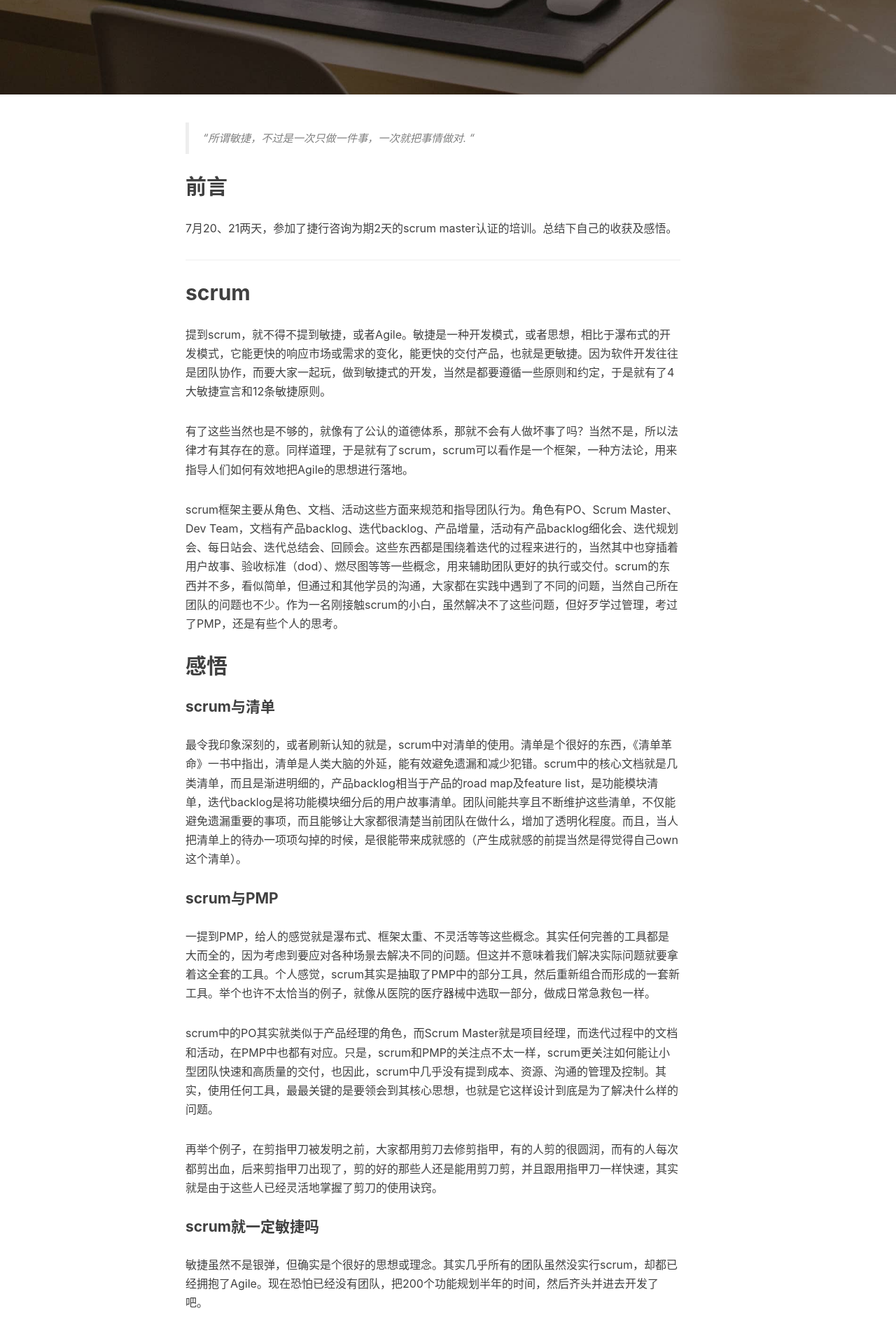
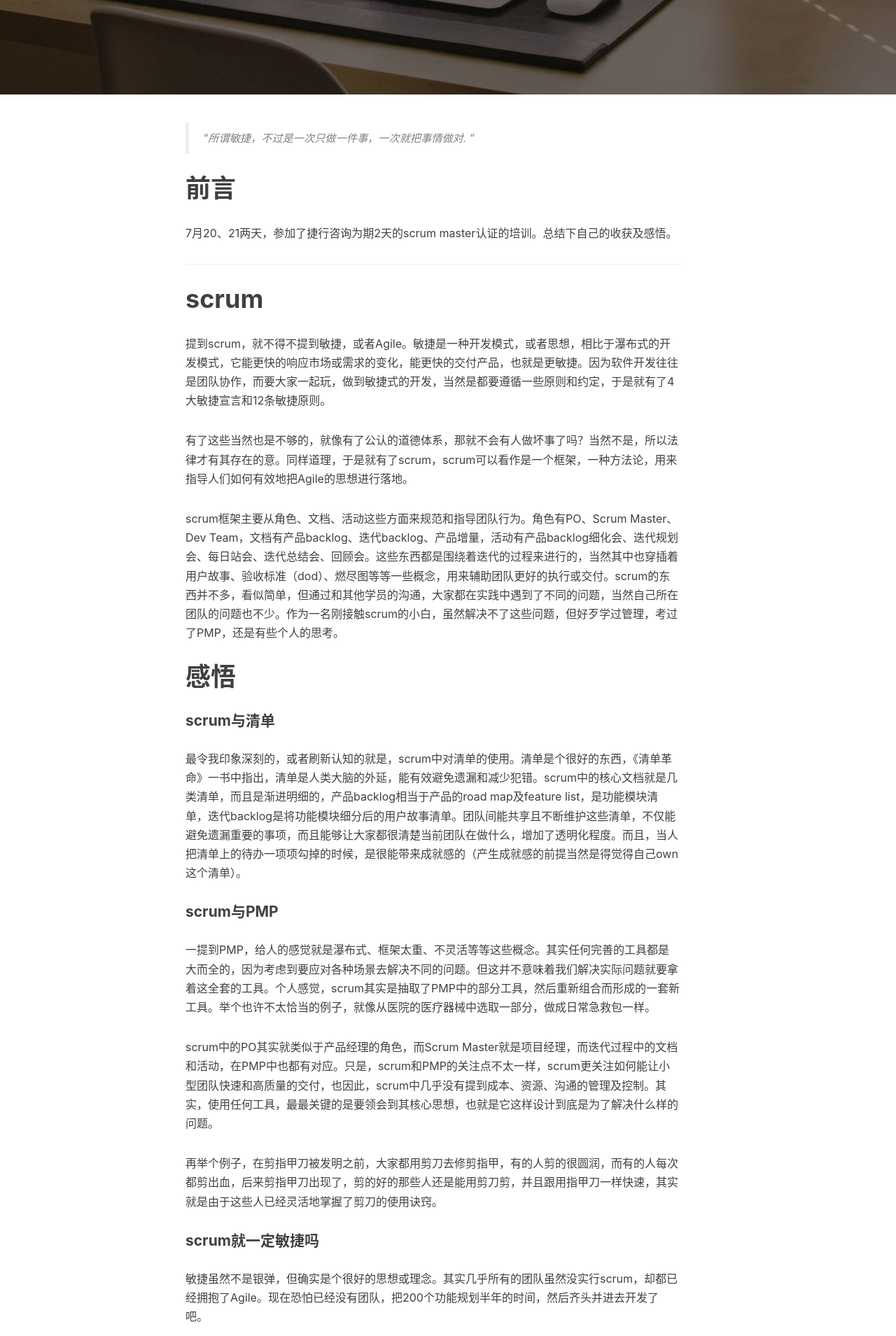
Before and after one commit to littlemujiang/littlemujiang.github.io, a Jekyll site: the page built from _posts/2018-07-29-about-scrum.markdown, in a window 1280 px wide. Shown: the part 388-2297 px from the top of the page at 70% size. Built offline with Jekyll 4.4.1, drawn with Linux system fonts in a browser that asks for light colours; nearby versions of some CDN libraries; comment, search, counter and statistics services are not loaded.

Commit message:
modify line

```diff
--- a/_posts/2018-07-29-about-scrum.markdown
+++ b/_posts/2018-07-29-about-scrum.markdown
@@ -13,20 +13,20 @@ tags:
 > "所谓敏捷，不过是一次只做一件事，一次就把事情做对. "
 
 
-## 前言
+# 前言
 
 7月20、21两天，参加了捷行咨询为期2天的scrum master认证的培训。总结下自己的收获及感悟。
 
 <p id = "build"></p>
 ---
 
-## scrum
+# scrum
 提到scrum，就不得不提到敏捷，或者Agile。敏捷是一种开发模式，或者思想，相比于瀑布式的开发模式，它能更快的响应市场或需求的变化，能更快的交付产品，也就是更敏捷。因为软件开发往往是团队协作，而要大家一起玩，做到敏捷式的开发，当然是都要遵循一些原则和约定，于是就有了4大敏捷宣言和12条敏捷原则。
 
 有了这些当然也是不够的，就像有了公认的道德体系，那就不会有人做坏事了吗？当然不是，所以法律才有其存在的意。同样道理，于是就有了scrum，scrum可以看作是一个框架，一种方法论，用来指导人们如何有效地把Agile的思想进行落地。
 
 scrum框架主要从角色、文档、活动这些方面来规范和指导团队行为。角色有PO、Scrum Master、Dev Team，文档有产品backlog、迭代backlog、产品增量，活动有产品backlog细化会、迭代规划会、每日站会、迭代总结会、回顾会。这些东西都是围绕着迭代的过程来进行的，当然其中也穿插着用户故事、验收标准（dod）、燃尽图等等一些概念，用来辅助团队更好的执行或交付。scrum的东西并不多，看似简单，但通过和其他学员的沟通，大家都在实践中遇到了不同的问题，当然自己所在团队的问题也不少。作为一名刚接触scrum的小白，虽然解决不了这些问题，但好歹学过管理，考过了PMP，还是有些个人的思考。
-## 感悟
+# 感悟
 #### scrum与清单
 最令我印象深刻的，或者刷新认知的就是，scrum中对清单的使用。清单是个很好的东西，《清单革命》一书中指出，清单是人类大脑的外延，能有效避免遗漏和减少犯错。scrum中的核心文档就是几类清单，而且是渐进明细的，产品backlog相当于产品的road map及feature list，是功能模块清单，迭代backlog是将功能模块细分后的用户故事清单。团队间能共享且不断维护这些清单，不仅能避免遗漏重要的事项，而且能够让大家都很清楚当前团队在做什么，增加了透明化程度。而且，当人把清单上的待办一项项勾掉的时候，是很能带来成就感的（产生成就感的前提当然是得觉得自己own这个清单）。
 #### scrum与PMP
```
